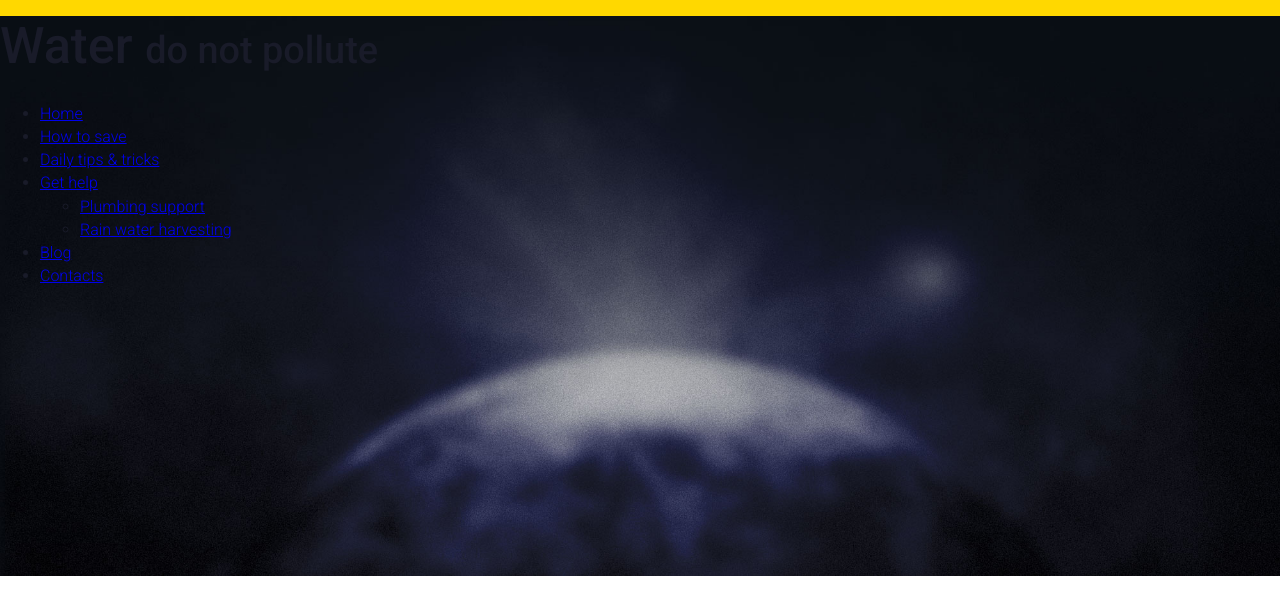
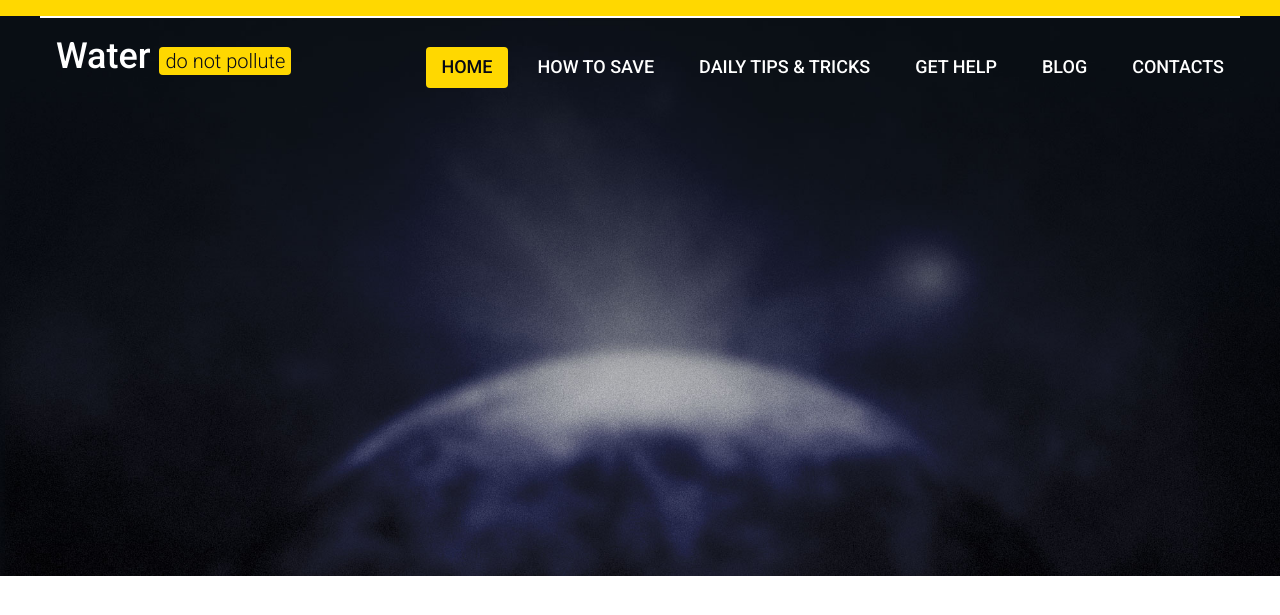
Before and after one commit to kingkris/b16, a PHP site: page / in a window 1280 px wide. Shown: the top 615 px of the page. Run offline with PHP 8.4, Linux system fonts and the light colour scheme; some libraries are stand-ins or nearby versions.

Commit message:
psd 2 html

```diff
--- a/06-psd-to-html/css/main.css
+++ b/06-psd-to-html/css/main.css
@@ -137,7 +137,27 @@ textarea {
  * Common Styles
  *
  */
-
+.container{
+  border: solid 1px #FFF;
+  min-width: 300px;
+}
+@media (min-width: 768px) {
+  .container{
+    max-width:768px;
+    margin-left: auto;
+    margin-right: auto;
+  }
+}
+@media (min-width: 980px) {
+  .container{
+    max-width:980px;
+  }
+}
+@media (min-width: 1200px) {
+  .container{
+    max-width:1200px;
+  }
+}
 
 /*----------  Header Style  ----------*/
 .site-header{
@@ -146,13 +166,144 @@ textarea {
   left: 0;right: 0;
   top: 0;
 }
+.logo{
+  color: #FFF;
+  font-size: 2.25em;
+  line-height: .8;
+  font-weight: 500;
+  margin:25px 0 15px 15px ;
+  float: left;
+}
+@media (min-width: 768px) and (max-width:1199px ) {
+  .logo{
+    float: none;
+    text-align: center;
+  }
+}
 
+.logo small{
+  background-color: #ffd800;
+  color: #070b18;
+  font-size: 1.25rem;
+  font-weight: 300;
+  border-radius: 4px;
+  display: inline-block;
+  line-height: 1;
+  padding: 4px 6px;
+}
+@media (max-width: 767px) {
+  .ham{
+    height: 21px;
+    width: 27px;
+    margin:31px 15px 0 0;
+    float: right;
+    position: relative;
+    cursor: pointer;
+  }
+  .ham span{
+    width:27px;
+    height: 3px;
+    background-color: #fff;
+    position: absolute;
+    left: 0;
+    transition: all 250ms ease;
+  }
+  .ham span:first-child{top: 0; }
+  .ham span:nth-child(2){top: 9px; }
+  .ham span:last-child{top: 18px; width:20px;}
+
+  .ham.close{}
+  .ham.close span:first-child{
+    transform: rotate(45deg);
+    top: 4px
+  }
+  .ham.close span:nth-child(2){
+    transform: rotate(-45deg);
+    top: 4px
+  }
+  .ham.close span:last-child{
+    width: 1px;
+    left: -50px;
+    visibility: hidden;
+  }
+}
+@media (min-width: 768px) {
+  .ham{display: none;}
+}
 
 
 /*----------  Nav Styles  ----------*/
+@media (max-width: 767px) {
+  .site-header nav{
+    background-color: #15151f;
+    position: absolute;
+    width: 240px;
+    right: 0;
+    top: 60px;
+    display: none;
+  }
+}
+@media (min-width: 1200px) {
+  .site-header nav{
+    float: right;
+    margin: 30px 0 0 0;
+  }
+}
+.menu{
+  padding-left: 0;
+  margin: 0;
+  list-style: none;
+}
+@media (min-width: 768px) {
+  .menu{text-align: center;}
+  .menu li{display: inline-block;}
+}
+@media (min-width: 1200px) {
+  .menu li{float: left;margin-left: 15px;}
+}
+.menu li a{
+  font-size: 1.125em;
+  color: #FFF;
+  text-decoration: none;
+  text-transform: uppercase;
+  font-weight: 500;
+  display: block;
+  line-height: 2.25;
+  border-bottom: solid 1px #2f2f43;
+  padding:0 15px
+}
+@media (min-width: 768px) {
+  .menu li a{
+    border-bottom: none;
+  }
+  .menu li.current-menu-item a,
+  .menu li a:hover{
+    border-radius: 4px;
+  }
 
-
-
+}
+.menu li.current-menu-item a,
+.menu li a:hover{
+  background-color: #ffd800;
+  color: #060915;
+}
+/*----------  Sub-menu  ----------*/
+.menu .sub-menu {
+  padding-left: 0;
+  margin: 0;
+}
+.menu .sub-menu li a{
+  font-size: 1rem;
+  font-weight: 300;
+  text-transform: none;
+  padding-left: 25px;
+  border-bottom-style:dashed
+}
+@media (min-width: 768px) {
+  .sub-menu{
+    display: none;
+  }
+}
 
 
 
--- a/06-psd-to-html/index.html
+++ b/06-psd-to-html/index.html
@@ -60,6 +60,13 @@
 
   <script src="https://code.jquery.com/jquery-3.1.1.min.js" integrity="sha256-hVVnYaiADRTO2PzUGmuLJr8BLUSjGIZsDYGmIJLv2b8=" crossorigin="anonymous"></script>
   <script>window.jQuery || document.write('<script src="js/vendor/jquery-3.1.1.min.js"><\/script>')</script>
+  <script>
+    jQuery(document).ready(function($) {
+      $('.ham').click(function(event) {
+        $(this).toggleClass('close').next().slideToggle();
+      });
+    });
+  </script>
   <script src="js/plugins.js"></script>
   <script src="js/main.js"></script>
 
```
